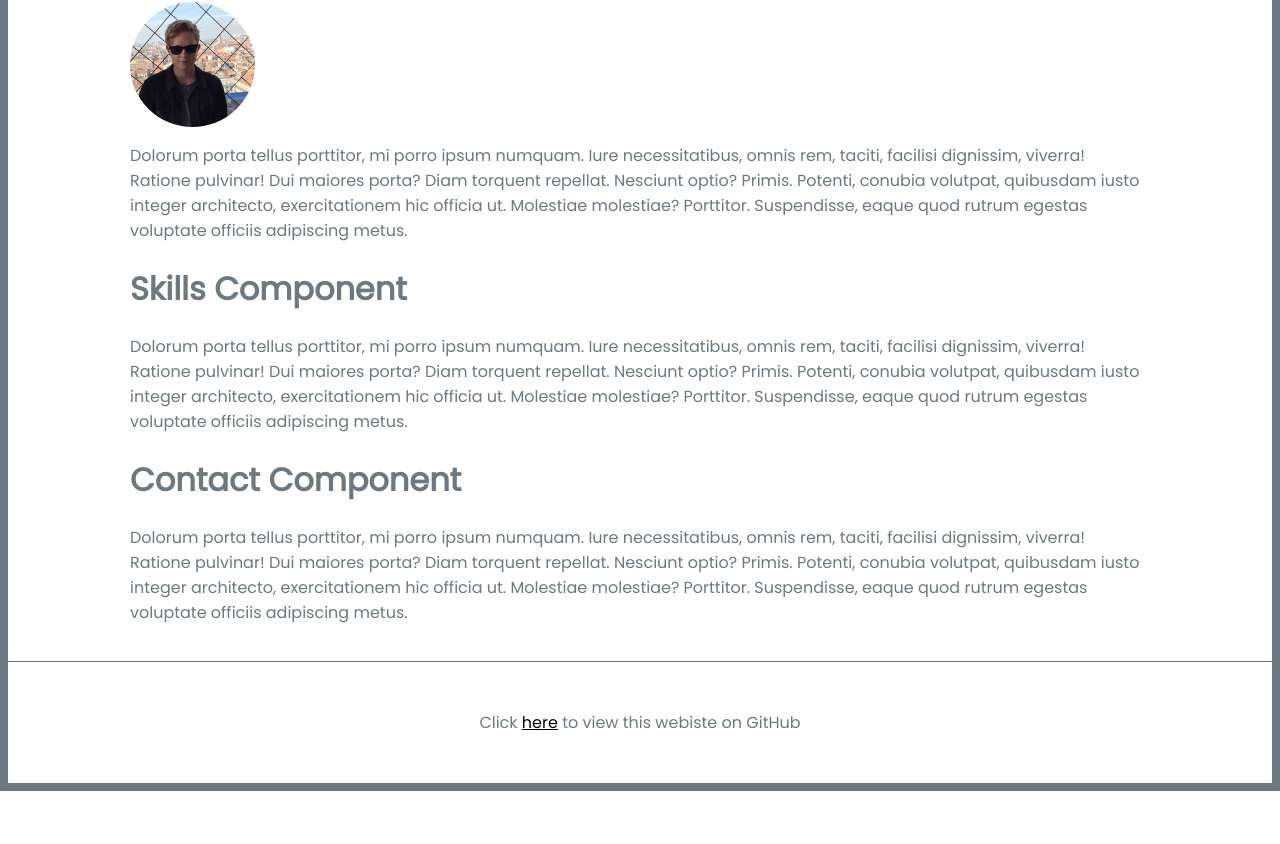
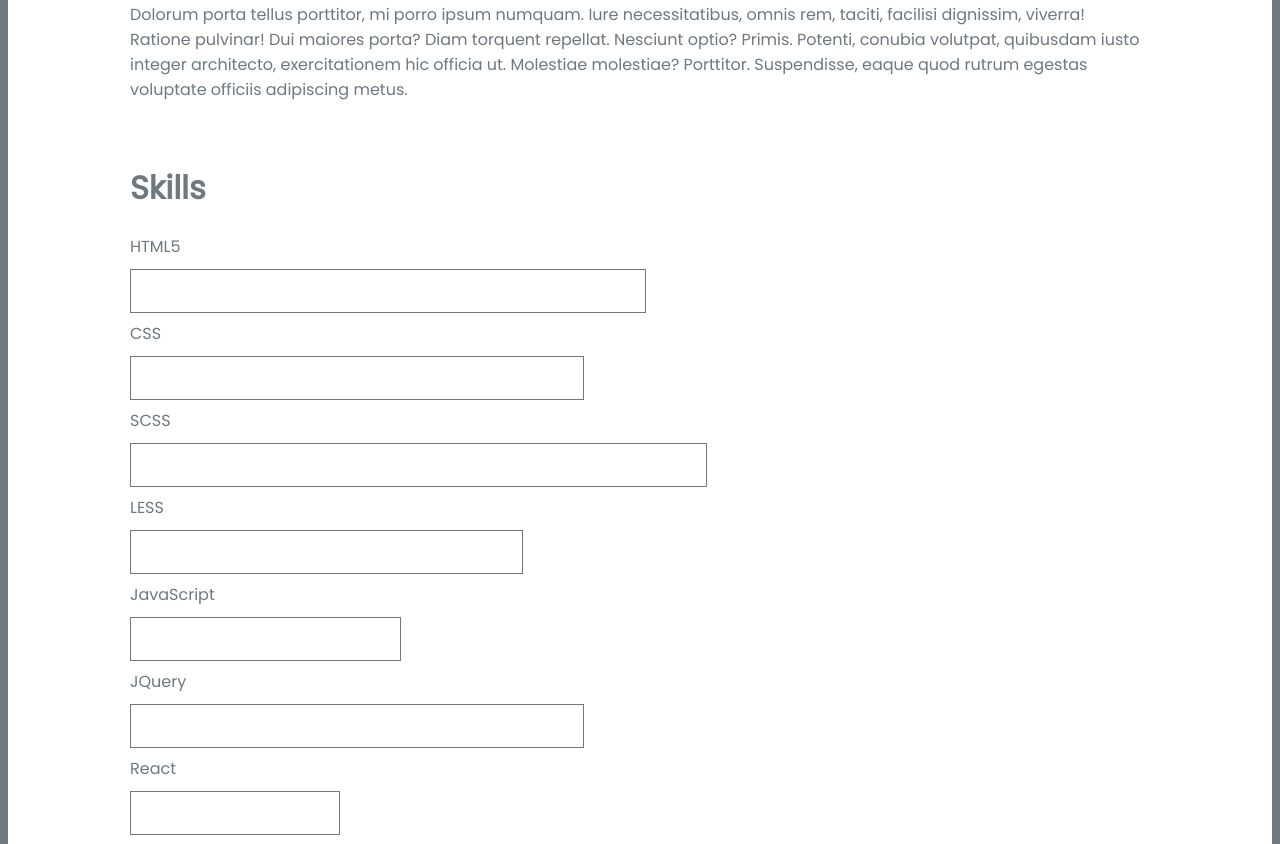
Before and after one commit to thesamnicholls/portfolio, a React (Create React App) app: page / in a window 1280 px wide. Shown: the part 476-1320 px from the top of the page. Before the commit the page ends 1267 px from the top, so only its background shows below. Built offline with nearby package versions, Linux system fonts and the light colour scheme.

Commit message:
adding in skills section needs refactoring

```diff
--- a/src/app.scss
+++ b/src/app.scss
@@ -1,6 +1,7 @@
 @import 'scss/variables';
 @import 'scss/navigation';
 @import 'scss/helpers';
+@import 'scss/skills';
 
 .App {
   text-align: center;
@@ -34,7 +35,7 @@
   }
 }
 
-ul {
+.nav-list {
   list-style-type: none;
   padding: 0;
   li {
--- a/src/components/About.js
+++ b/src/components/About.js
@@ -5,7 +5,6 @@ class About extends Component {
     return (
         <div className='about'>
           <h1>About</h1>
-          <img src={require('../avatar.jpg')} alt='example alt'/>
           <p>Dolorum porta tellus porttitor, mi porro ipsum numquam. Iure necessitatibus, omnis rem, taciti, facilisi dignissim, viverra! Ratione pulvinar! Dui maiores porta? Diam torquent repellat. Nesciunt optio? Primis. Potenti, conubia volutpat, quibusdam iusto integer architecto, exercitationem hic officia ut. Molestiae molestiae? Porttitor. Suspendisse, eaque quod rutrum egestas voluptate officiis adipiscing metus.</p>
         </div>
     )
--- a/src/components/Navigation.js
+++ b/src/components/Navigation.js
@@ -9,7 +9,7 @@ class Navigation extends Component {
                 <span className="navigation__name _bold">SN</span>
               </div>
               <div className='navigation__links'>
-                <ul>
+                <ul className='nav-list'>
                   <li>About</li>
                   <li>Skills</li>
                   <li>Contact</li>
--- a/src/components/Skills.js
+++ b/src/components/Skills.js
@@ -3,9 +3,48 @@ import React, { Component } from "react"
 class Skills extends Component {
   render() {
     return (
-        <div>
-          <h1>Skills Component</h1>
-          <p>Dolorum porta tellus porttitor, mi porro ipsum numquam. Iure necessitatibus, omnis rem, taciti, facilisi dignissim, viverra! Ratione pulvinar! Dui maiores porta? Diam torquent repellat. Nesciunt optio? Primis. Potenti, conubia volutpat, quibusdam iusto integer architecto, exercitationem hic officia ut. Molestiae molestiae? Porttitor. Suspendisse, eaque quod rutrum egestas voluptate officiis adipiscing metus.</p>
+        <div className='skills'>
+          <h1>Skills</h1>
+          <div className='skills__wrapper'>
+            <ul className='skills__list'>
+              <li className='skills__list-item'>
+                <label className='skills__title'>HTML5</label>
+                <span className='skills__box--width-80'></span>
+              </li>
+              <li className='skills__list-item'>
+                <label className='skills__title'>CSS</label>
+                <span className='skills__box--width-70'></span>
+              </li>
+              <li className='skills__list-item'>
+                <label className='skills__title'>SCSS</label>
+                <span className='skills__box--width-90'></span>
+              </li>
+              <li className='skills__list-item'>
+                <label className='skills__title'>LESS</label>
+                <span className='skills__box--width-50'></span>
+              </li>
+              <li className='skills__list-item'>
+                <label className='skills__title'>JavaScript</label>
+                <span className='skills__box--width-40'></span>
+              </li>
+              <li className='skills__list-item'>
+                <label className='skills__title'>JQuery</label>
+                <span className='skills__box--width-70'></span>
+              </li>
+              <li className='skills__list-item'>
+                <label className='skills__title'>React</label>
+                <span className='skills__box--width-30'></span>
+              </li>
+            </ul>
+          </div>
+          {/*<h1>Skills Component</h1>*/}
+          {/*<h2>HTML5</h2>*/}
+          {/*<h2>CSS</h2>*/}
+          {/*<h2>SCSS</h2>*/}
+          {/*<h2>LESS</h2>*/}
+          {/*<h2>JavaScript</h2>*/}
+          {/*<h2>JQuery</h2>*/}
+          {/*<h2>React</h2>*/}
         </div>
     )
   }
--- /dev/null
+++ b/src/scss/_skills.scss
@@ -0,0 +1,94 @@
+.skills {
+  text-align: left;
+  padding-top: 1.5em;
+
+  &__wrapper {
+    padding-top: 20px;
+    width: 100%;
+
+    @media (min-width: 768px) {
+      width: 60%;
+    }
+  }
+
+  &__list {
+    list-style-type: none;
+    padding: 0;
+  }
+
+  &__list-item {
+    //background-color: hotpink;
+    height: 42px;
+    position: relative;
+    margin-bottom: 45px;
+  }
+
+  &__title {
+    position: absolute;
+    font-size: 16px;
+    top: -35px;
+  }
+
+  &__box {
+    position: absolute;
+    left: 0;
+    top: 0;
+    margin: 0;
+    padding-right: 24px;
+    border: 1px solid #6d7880;
+    display: inline-block;
+    height: 42px;
+    line-height: 42px;
+    width: 100%;
+
+    &--width-10 {
+      @extend .skills__box;
+      width: 10%;
+    }
+
+    &--width-20 {
+      @extend .skills__box;
+      width: 20%;
+    }
+
+    &--width-30 {
+      @extend .skills__box;
+      width: 30%;
+    }
+
+    &--width-40 {
+      @extend .skills__box;
+      width: 40%;
+    }
+
+    &--width-50 {
+      @extend .skills__box;
+      width: 50%;
+    }
+
+    &--width-50 {
+      @extend .skills__box;
+      width: 60%;
+    }
+
+    &--width-60 {
+      @extend .skills__box;
+      width: 60%;
+    }
+
+    &--width-70 {
+      @extend .skills__box;
+      width: 70%;
+    }
+
+    &--width-80 {
+      @extend .skills__box;
+      width: 80%;
+    }
+
+    &--width-90 {
+      @extend .skills__box;
+      width: 90%;
+    }
+  }
+}
--- a/src/scss/_variables.scss
+++ b/src/scss/_variables.scss
@@ -34,7 +34,7 @@ body {
   margin: 0;
 }
 
-h1 {
+h1, h2, p, label {
   color: #6d7880;
 }
 
```
